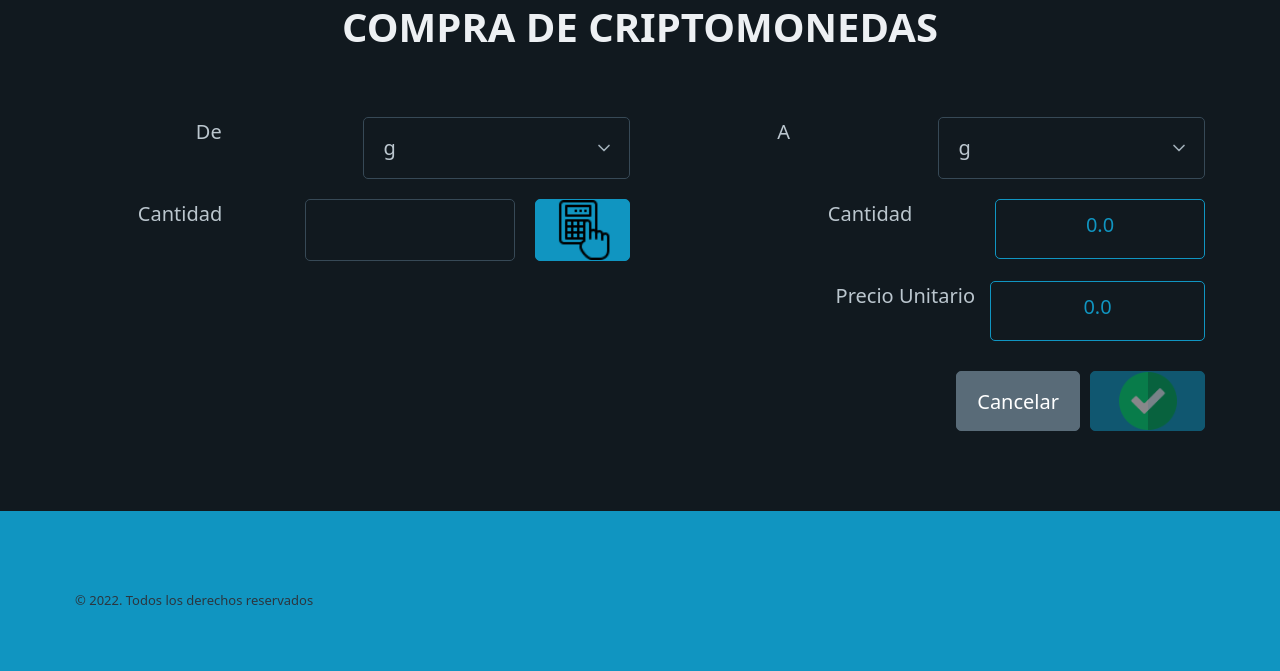
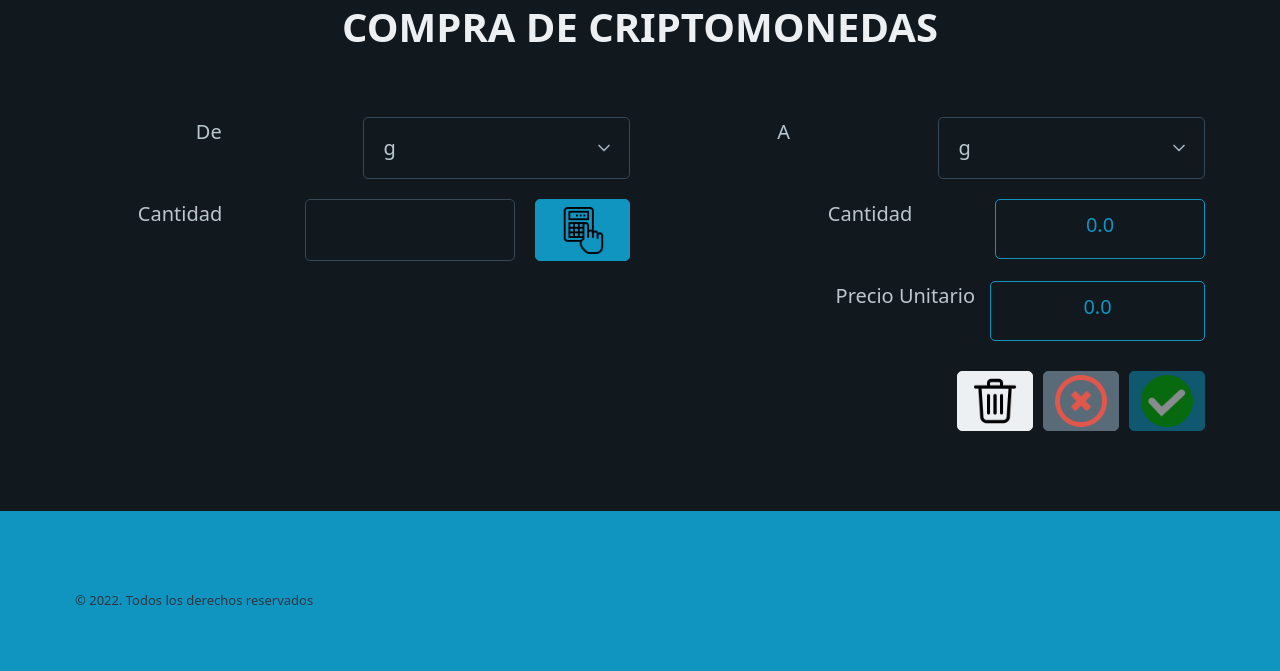
Before and after one commit to AbelPerezCollado/MyCrypto-Proyecto-Keepcoding, a Flask app: page /compra in a window 1280 px wide. Shown: the part 241-912 px from the top of the page. Run offline with Flask 2, Linux system fonts and the light colour scheme; parts of the project's set-up code (start-up, migrations or seed data) failed here and were passed over.

Commit message:
Añado iconos y colores de estado inversión

```diff
--- a/balance/routes.py
+++ b/balance/routes.py
@@ -1,8 +1,9 @@
 import sqlite3
 from tkinter import DISABLED
+from turtle import color
 from flask import redirect, render_template, flash,request, url_for
 from balance import app
-from balance.models import ConsultasSql, ValorCriptoMonedas, convertir_en_dict, obtiene_euros_decriptos, obtienevalor_criptos_actual, puedo_comprar_esta_moneda
+from balance.models import ConsultasSql, ValorCriptoMonedas, convertir_en_dict, estadoinversion, obtiene_euros_decriptos, obtienevalor_criptos_actual, puedo_comprar_esta_moneda
 from errors import APIError
 from formularios import ComprasForm, EstadoForm
 
@@ -103,9 +104,12 @@ def estado():
         cantidad_actual_cripto = obtienevalor_criptos_actual(dict_criptos_to,dict_criptos_from)
         valor_euros_decriptos = obtiene_euros_decriptos(cantidad_actual_cripto)
         form.valor_actual.data = round((total_euros_invertidos + saldo_euros_invertidos + valor_euros_decriptos),2)
+        color = estadoinversion(form.invertido.data,form.valor_actual.data)
+        form.valor_actual.render_kw = {'style':color}
 
     else:
         form.invertido.data = 0.00
         form.valor_actual.data = 0.00
 
+
     return render_template("estado.html",clase_estado = "disabled-link",formulario = form)
--- a/balance/static/css/style.css
+++ b/balance/static/css/style.css
@@ -66,10 +66,22 @@ div.movimiento {
     text-decoration: underline;
 }
 
+
+
 .cantidad-from-error {
     color: red;
     display: flex;
     margin-left:200px;
+}
+
+/*BOTON COMPRAR MAS */
+.boton-mas {
+    background-color: transparent;
+    width: 60px;
+    background-image: url('../css/img/+.png') ;
+    background-size:75%;
+    background-repeat: no-repeat;
+    background-position: center;
 }
 
 div.container {
@@ -103,11 +115,6 @@ height: 90px;
     border-radius: 5px;
     padding: 10px;
 
-
-
-
-
-
 }
 
 div.boton-volver {
@@ -120,7 +127,7 @@ div.boton-calcular {
 
 input#calcular{
     background-image: url('../css/img/calc.png') ;
-    background-size: contain;
+    background-size: 50%;
     background-repeat: no-repeat;
     background-position: center;
 
@@ -155,14 +162,31 @@ p.pu_label {
 
 input#comprar {
     height: 60px;
-    width: 115px;
-    background-image: url('../css/img/buy.png') ;
-    background-size: contain;
+    width: 76px;
+    background-image: url('../css/img/check.png') ;
+    background-size: 70%;
     background-repeat: no-repeat;
     background-position: center;
 
 }
 
+
 a.secondary {
     height: 60px;
+    width: 76px;
+
+    background-image: url('../css/img/cancel.png') ;
+    background-size: 70%;
+    background-repeat: no-repeat;
+    background-position: center;
 }
+
+a.contrast {
+    height: 60px;
+    width: 76px;
+    background-image: url('../css/img/delete\ copia.png') ;
+    background-size: 70%;
+    background-repeat: no-repeat;
+    background-position: center;
+
+}
--- a/balance/templates/compra.html
+++ b/balance/templates/compra.html
@@ -94,7 +94,12 @@
 
 
         <div class="boton-cancelar-comprar">
-            <a href="/" role="button" class="secondary">Cancelar</a>
+            <div class="boton-limpiar">
+                <a href="/compra" role="button" class="contrast" method = 'GET'></a>
+            </div>
+            <div class="boton-cancelar">
+                <a href="/" role="button" class="secondary" ></a>
+            </div>
             <div class="boton-comprar">
                 {{formulario.comprar()}}
             </div>
--- a/balance/templates/movimientos.html
+++ b/balance/templates/movimientos.html
@@ -27,7 +27,7 @@
             <td>{{movimiento[4]}}</td>
             <td>{{movimiento[5]}}</td>
             <td>{{"{:,.5f}".format(movimiento[6])}}</td>
-            <td>{{"{:,.2f}".format(movimiento[4]/movimiento[6])}}</td>
+            <td>{{"{:,.5f}".format(movimiento[4]/movimiento[6])}}</td>
 
         </tr>
         {% endfor %}
@@ -40,6 +40,8 @@
 
     <div class="container">
         <a href="/estado" role="button" class="outline">Estado</a>
-        <a href="/compra" role="button" class="outline">+</a>
+
+        <a href="/compra" role="button" class="boton-mas"></a>
+
     </div>
 {% endblock %}
```
Also changed, not shown: balance/models.py (+8 -0 lines), balance/static/css/img/+.png (added), balance/static/css/img/buy_.png (deleted), balance/static/css/img/cancel.png (added), balance/static/css/img/check.png (added), balance/static/css/img/delete copia.png (added), balance/static/css/img/delete.png (added), balance/static/css/img/eraser.png (added), balance/static/css/img/home.png (added), balance/static/css/img/shopping-cart.png (added).
